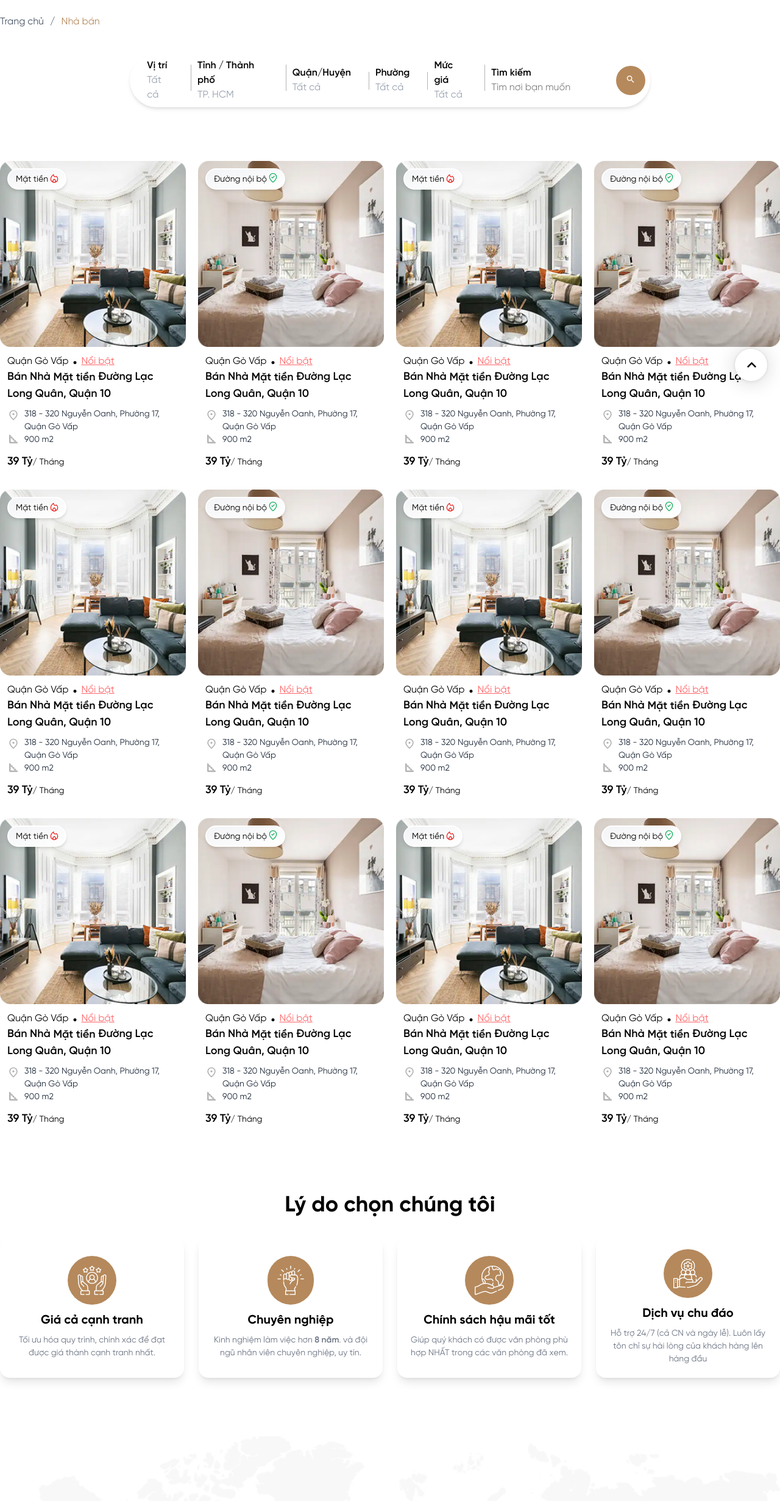
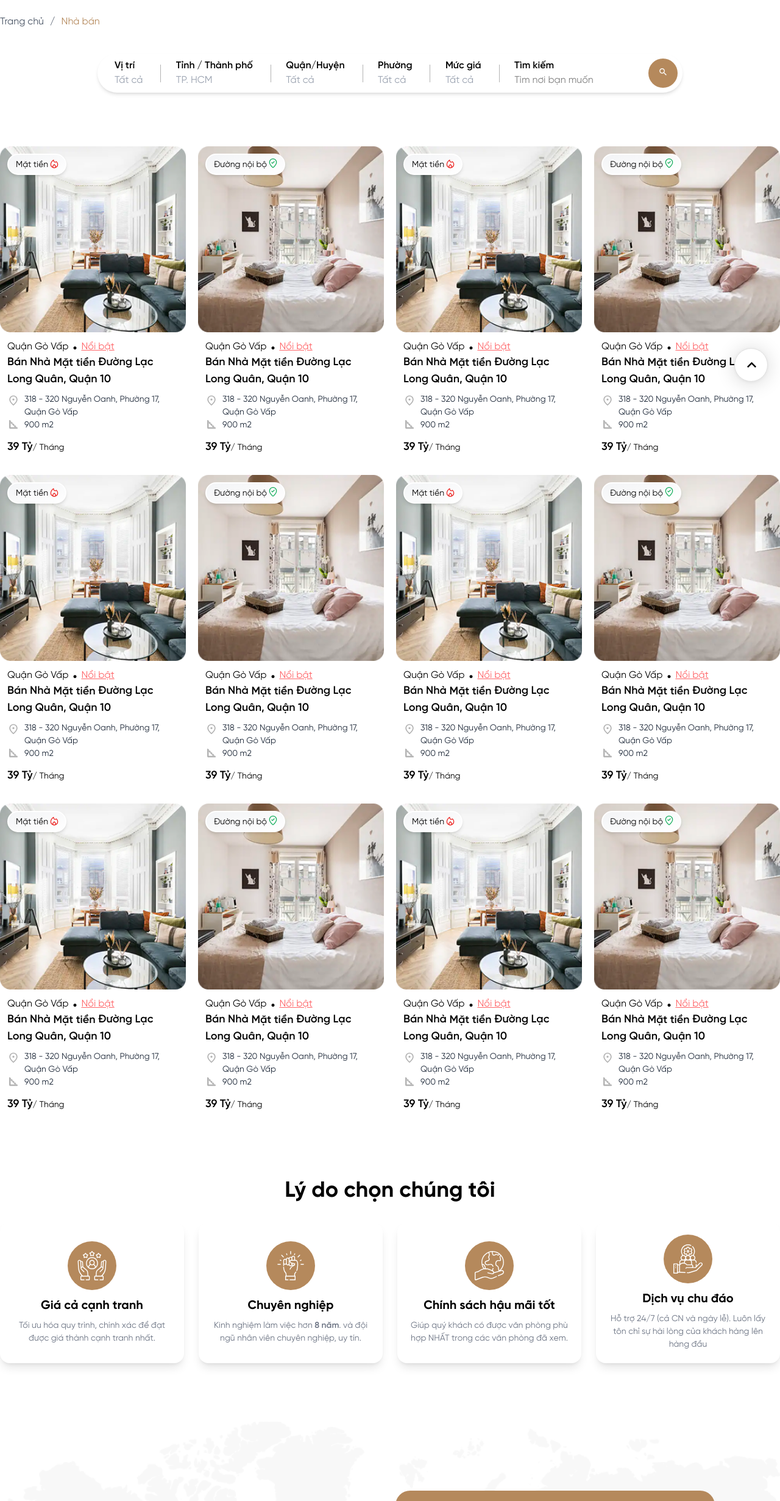
Before and after one commit to vomaingoc/MuaNhanh, a website: page products.html in a window 1280 px wide. Shown: the part 104-2566 px from the top of the page at 61% size. Drawn offline with Linux system fonts and the light colour scheme.

Commit message:
update html css

```diff
--- a/products.html
+++ b/products.html
@@ -24,7 +24,7 @@
 <body>
   <div id="main">
     <header class="sticky_header block w-full bg-white z-50">
-      <div class="relative mx-auto flex justify-between items-center px-6 shadow-md md:shadow-none md:h-[80px]">
+      <div class="relative mx-auto flex justify-between items-center px-6 shadow-md md:h-[80px]">
         <!-- Menu Desktop -->
         <nav class="main-menu hidden md:flex w-1/2">
           <ul class="flex flex-row items-center justify-start gap-[20px] w-full">
@@ -275,7 +275,7 @@
       </div>
       <!-- filter -->
       <div class="hidden container mx-auto py-10 md:flex items-center justify-center">
-        <div class="flex items-center w-2/3 gap-2 bg-white px-2 py-2 rounded-full shadow-md">
+        <div class="flex items-center w-[960px] gap-2 bg-white px-2 py-2 rounded-full shadow-md">
           <ul class="filter-box flex flex-row items-center justify-between w-full">
             <li class="flex flex-col py-1 relative">
               <span class="font-semibold">Vị trí</span>
@@ -345,7 +345,7 @@
               <span class="font-semibold">Mức giá</span>
               <span class="text-gray-400">Tất cả</span>
               <div
-                class="range-price absolute opacity-0 invisible top-[44px] left-[-100px] inset-x-0 bg-white shadow-md rounded-xl min-w-80 z-10 ease-in-out duration-300 transition-all">
+                class="range-price absolute p-4 opacity-0 invisible top-[44px] left-[-100px] inset-x-0 bg-white shadow-md rounded-xl min-w-80 z-10 ease-in-out duration-300 transition-all">
                 <div class="text-center py-4 px-3 border-b-2 border-gray-300">
                   <span class="font-semibold">Mức giá</span>
                 </div>
@@ -1345,7 +1345,7 @@
             <!-- item -->
             <div class="flex flex-col items-center justify-center bg-white p-5 rounded-2xl shadow-lg">
               <div class="bg-primary-500 rounded-full p-4 mb-3">
-                <img src="assets/images/icon/r1.png" alt="Giá cả cạnh tranh" class="md:w-auto w-10" />
+                <img src="assets/images/icon/r1.svg" alt="Giá cả cạnh tranh" class="md:w-auto w-10" />
               </div>
               <div class="flex flex-col items-center justify-center">
                 <h3 class="md:text-xl text-[14px] text-center font-bold">
@@ -1361,7 +1361,7 @@
             <!-- item -->
             <div class="flex flex-col items-center justify-center bg-white p-5 rounded-2xl shadow-lg">
               <div class="bg-primary-500 rounded-full p-4 mb-3">
-                <img src="assets/images/icon/r2.png" alt="Chuyên nghiệp" class="md:w-auto w-10" />
+                <img src="assets/images/icon/r2.svg" alt="Chuyên nghiệp" class="md:w-auto w-10" />
               </div>
               <div class="flex flex-col items-center justify-center">
                 <h3 class="md:text-xl text-[14px] text-center font-bold">
@@ -1378,7 +1378,7 @@
             <!-- item -->
             <div class="flex flex-col items-center justify-center bg-white p-5 rounded-2xl shadow-lg">
               <div class="bg-primary-500 rounded-full p-4 mb-3">
-                <img src="assets/images/icon/r3.png" alt="Chính sách hậu mãi tốt" class="md:w-auto w-10" />
+                <img src="assets/images/icon/r3.svg" alt="Chính sách hậu mãi tốt" class="md:w-auto w-10" />
               </div>
               <div class="flex flex-col items-center justify-center">
                 <h3 class="md:text-xl text-[14px] text-center font-bold">
@@ -1394,7 +1394,7 @@
             <!-- item -->
             <div class="flex flex-col items-center justify-center bg-white p-5 rounded-2xl shadow-lg">
               <div class="bg-primary-500 rounded-full p-4 mb-3">
-                <img src="assets/images/icon/r4.png" alt="Dịch vụ chu đáo" class="md:w-auto w-10" />
+                <img src="assets/images/icon/r4.svg" alt="Dịch vụ chu đáo" class="md:w-auto w-10" />
               </div>
               <div class="flex flex-col items-center justify-center">
                 <h3 class="md:text-xl text-[14px] text-center font-bold">
```
Also changed, not shown: about.html (+6 -6 lines), contact.html (+1 -1 lines), detail-news.html (+5 -5 lines), detail-product.html (+6 -6 lines), elements.html (+2 -2 lines), index.html (+8 -8 lines), news.html (+1 -1 lines), assets/css/output.css, assets/images/icon/hand-star.svg (added), assets/images/icon/r1.svg (added), assets/images/icon/r2.svg (added), assets/images/icon/r3.svg (added), assets/images/icon/r4.svg (added).
